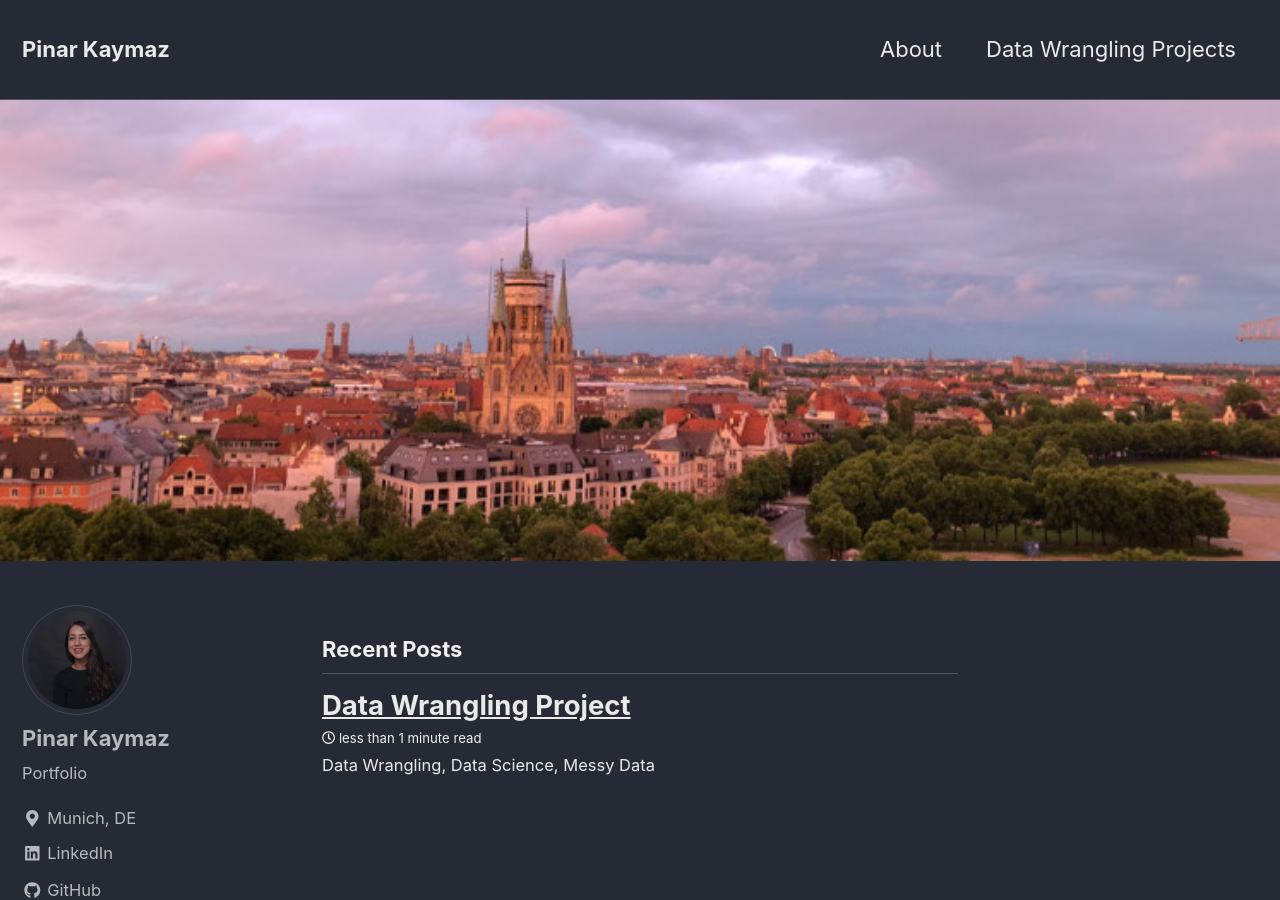
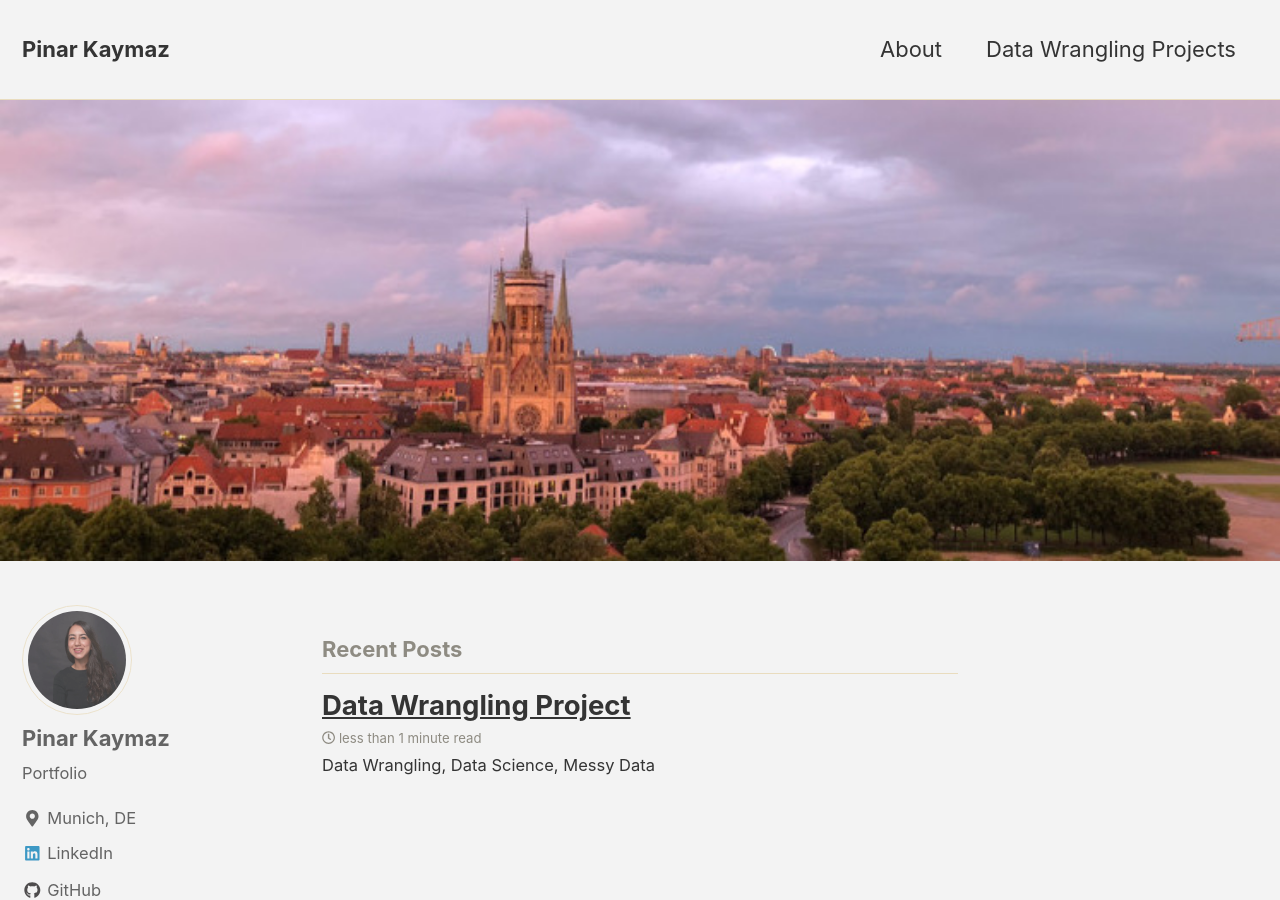
Before and after one commit to pinarkaymaz6/pinarkaymaz6.github.io, a Jekyll site: the page built from index.html, in a window 1280 px wide and 900 px high. Built offline with Jekyll 4.4.1, drawn with Linux system fonts in a browser that asks for light colours; nearby versions of some CDN libraries; the list of posts is cut into pages by our own code.

```diff
--- a/_config.yml
+++ b/_config.yml
@@ -5,7 +5,7 @@
 # For technical reasons, this file is *NOT* reloaded automatically when you use
 # `jekyll serve`. If you change this file, please restart the server process.
 
-minimal_mistakes_skin    : dark #"default" , "air", "aqua", "contrast", "dark", "dirt", "neon", "mint", "plum", "sunrise"
+minimal_mistakes_skin    : "dirt" #"default" , "air", "aqua", "contrast", "dark", "dirt", "neon", "mint", "plum", "sunrise"
 
 # Site Settings
 locale                   : "en-US"
```
Also changed, not shown: minimal-mistakes-jekyll.gemspec.
